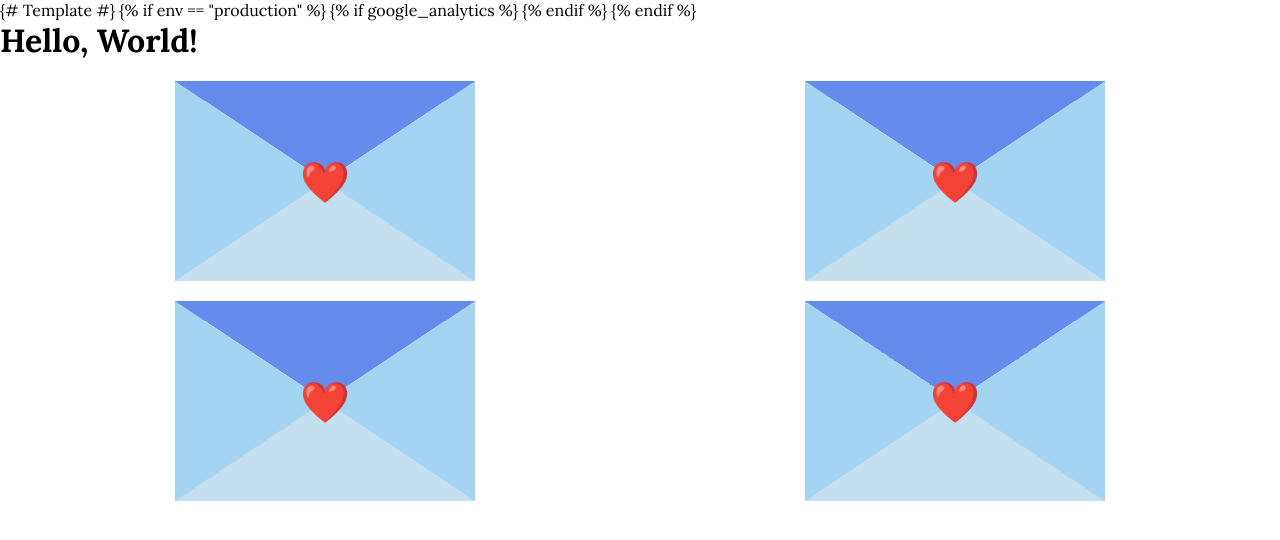
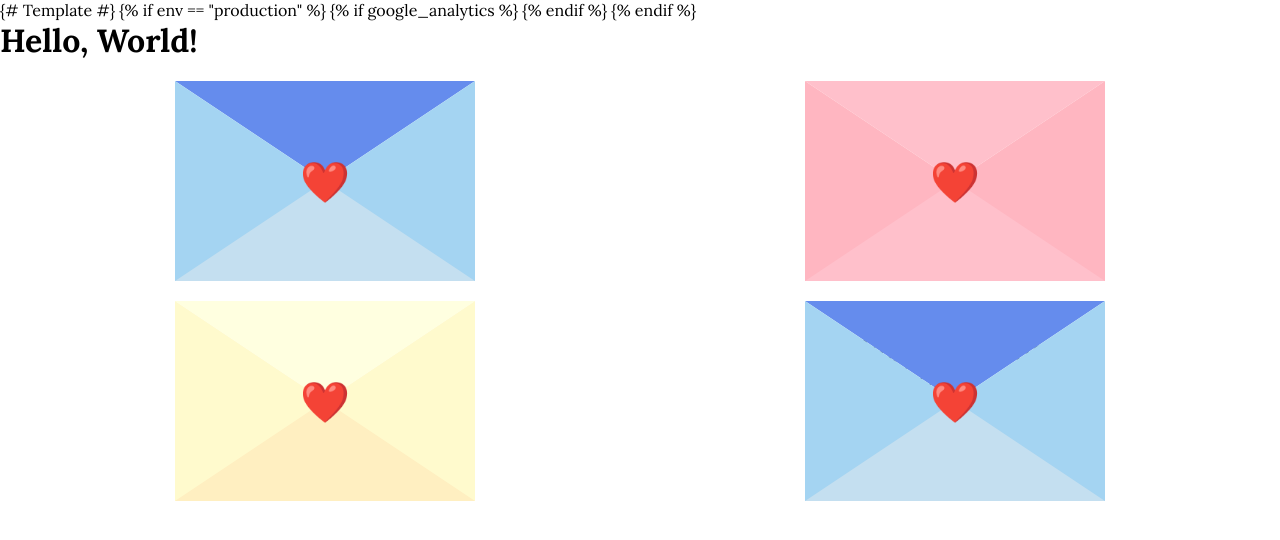
Before and after one commit to michigandaily/love-edition-2025, a React (Vite) app: page / in a window 1280 px wide. Shown: the top 540 px of the page. Built offline with nearby package versions, Linux system fonts and the light colour scheme.

Commit message:
added color functionality - fixed letter size

```diff
--- a/src/js/components/Grid.tsx
+++ b/src/js/components/Grid.tsx
@@ -7,14 +7,19 @@ const Grid: React.FC = () => {
     "Wassup",
     "Hello",
     "Happy birthday Jeff! Have a good birthday!"
-  ]; // random text for testing (READ LOVENOTES text into here!!!)
+  ]; // Example messages
+
+  const colors = ["blue", "pink", "yellow"]; // Choose colors you want idk
 
   const renderNotecards = () => {
-    return messages.map((message, index) => (
-      <div key={index} className="wrapper">
-        <Notecard text={message} /> {/* Pass different text to each Notecard */}
-      </div>
-    ));
+    return messages.map((message, index) => {
+      const color = colors[index % colors.length]; // Alternate colors
+      return (
+        <div key={index} className="wrapper">
+          <Notecard text={message} color={color} />
+        </div>
+      );
+    });
   };
 
   return <div className="grid">{renderNotecards()}</div>;
--- a/src/js/components/Notecard.css
+++ b/src/js/components/Notecard.css
@@ -7,7 +7,6 @@
 .wrapper {
   height: 200px;
   width: 300px;
-  background-color: #3760c9;
   position: relative;
   display: flex;
   justify-content: center;
@@ -28,14 +27,12 @@
 }
 
 .lid.one {
-  border-top: 100px solid #658ced;
   transform: rotateX(0deg);
   z-index: 3;
   transition-delay: 0.75s;
 }
 
 .lid.two {
-  border-top: 100px solid #3760c9;
   transform: rotateX(90deg);
   z-index: 1;
   transition-delay: 0.5s;
@@ -48,10 +45,49 @@
   top: 0;
   left: 0;
   border-top: 100px solid transparent;
-  border-right: 150px solid #a4d4f2;
-  border-bottom: 100px solid #c4dff0;
-  border-left: 150px solid #a4d4f2;
+  border-right: 150px solid;
+  border-bottom: 100px solid;
+  border-left: 150px solid;
   z-index: 3;
+}
+
+/* BLUE THEME */
+.wrapper.blue .lid.one {
+  border-top: 100px solid #658ced;
+}
+.wrapper.blue .lid.two {
+  border-top: 100px solid #3760c9;
+}
+.wrapper.blue .envelope {
+  border-right-color: #a4d4f2;
+  border-bottom-color: #c4dff0;
+  border-left-color: #a4d4f2;
+}
+
+/* PINK THEME */
+.wrapper.pink .lid.one {
+  border-top: 100px solid pink;
+}
+.wrapper.pink .lid.two {
+  border-top: 100px solid #ff85a2;
+}
+.wrapper.pink .envelope {
+  border-right-color: #ffb6c1;
+  border-bottom-color: #ffc0cb;
+  border-left-color: #ffb6c1;
+}
+
+/* YELLOW THEME */
+.wrapper.yellow .lid.one {
+  border-top: 100px solid lightyellow;
+}
+.wrapper.yellow .lid.two {
+  border-top: 100px solid #ffeb99;
+}
+.wrapper.yellow .envelope {
+  border-right-color: #fffacd;
+  border-bottom-color: #ffefc1;
+  border-left-color: #fffacd;
 }
 
 .letter {
@@ -60,18 +96,16 @@
   width: 80%;
   height: 80%;
   background-color: white;
-  overflow:scroll;
+  overflow: scroll;
   border-radius: 15px;
   z-index: 2;
-  transition: 0.5s;
+  transition: transform 0.3s ease, box-shadow 0.3s ease;
   text-align: center;
-  word-wrap: break-word; /* Ensures long words wrap properly */
-  white-space: normal; /* Ensures text wraps to new lines */
-  transition: transform 0.3s ease, box-shadow 0.3s ease;
+  word-wrap: break-word;
+  white-space: normal;
 }
 
 .letter p {
-  text-align: center;
   font-size: 30px;
   margin-top: 30px;
   color: #3b4049;
@@ -88,7 +122,7 @@
 }
 
 .wrapper:hover .letter {
-  transform: translateY(-80px);
+  transform: translateY(-110px);
   transition-delay: 0.5s;
 }
 
--- a/src/js/components/Notecard.tsx
+++ b/src/js/components/Notecard.tsx
@@ -2,15 +2,16 @@ import "./Notecard.css";
 
 interface NotecardProps {
   text: string;
+  color: string;
 }
 
-const Notecard: React.FC<NotecardProps> = ({ text }) => {
+const Notecard: React.FC<NotecardProps> = ({ text, color }) => {
   return (
-    <div className="wrapper">
-      <div className="lid one"></div>
-      <div className="lid two"></div>
-      <div className="envelope">
-      <div className="heart">❤️</div>
+    <div className={`wrapper ${color}`}>
+      <div className={`lid one ${color}`}></div>
+      <div className={`lid two ${color}`}></div>
+      <div className={`envelope ${color}`}>
+        <div className="heart">❤️</div>
       </div>
       <div className="letter">
         <p>{text}</p>
```
